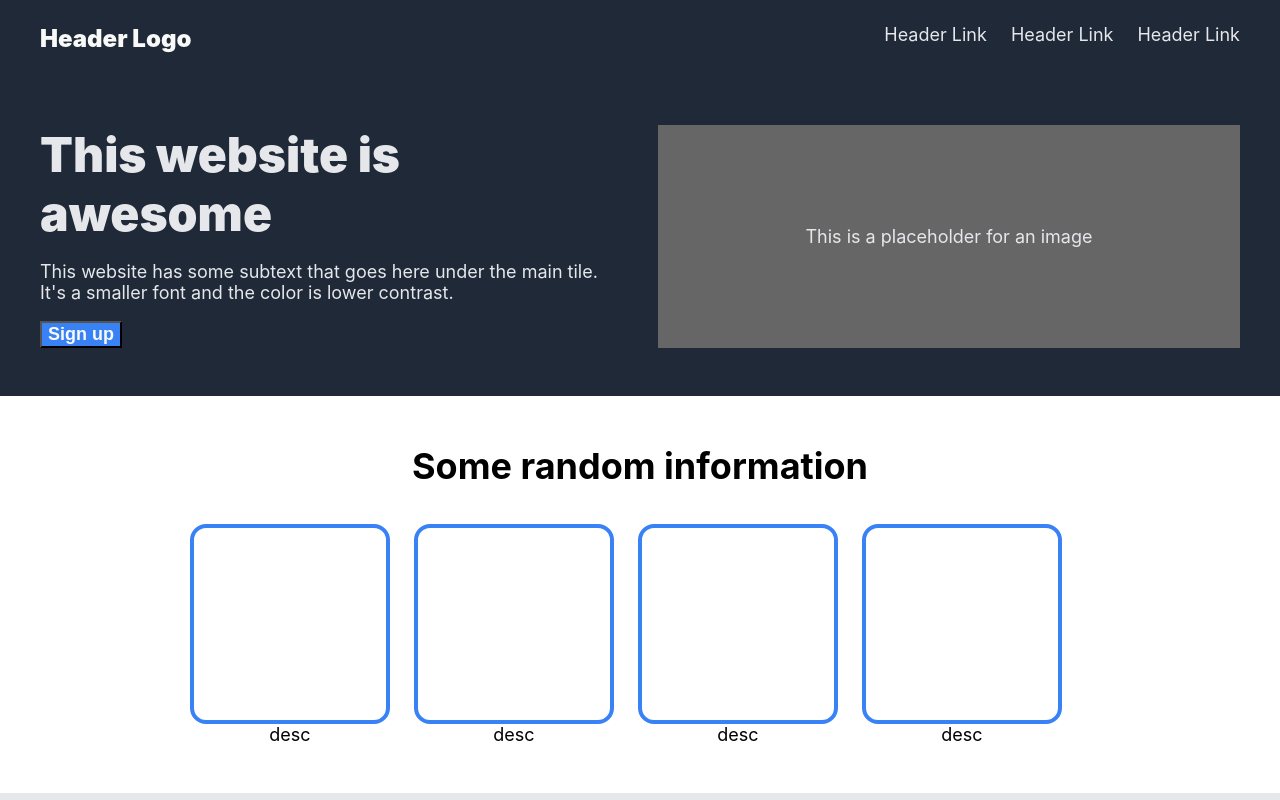
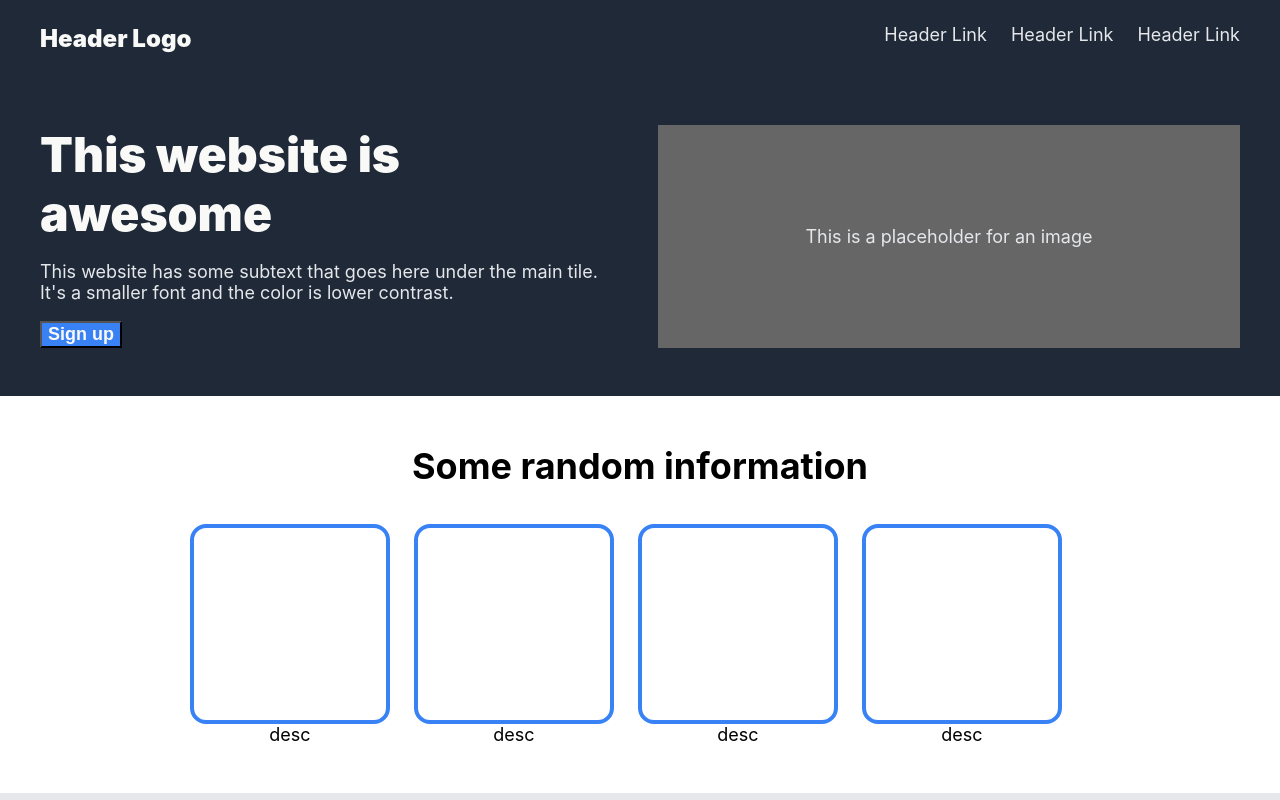
Before and after one commit to apmwebdev/odin-landing-page, a plain HTML site: page index.html in a window 1280 px wide. Shown: the top 800 px of the page. Drawn offline with Linux system fonts and the light colour scheme.

Commit message:
Fix color of hero title text

```diff
--- a/styles.css
+++ b/styles.css
@@ -135,7 +135,7 @@ body {
     color: var(--light-gray);
 }
 
-.header-logo {
+.header-logo, .hero-title {
     color: var(--white);
 }
 
```
